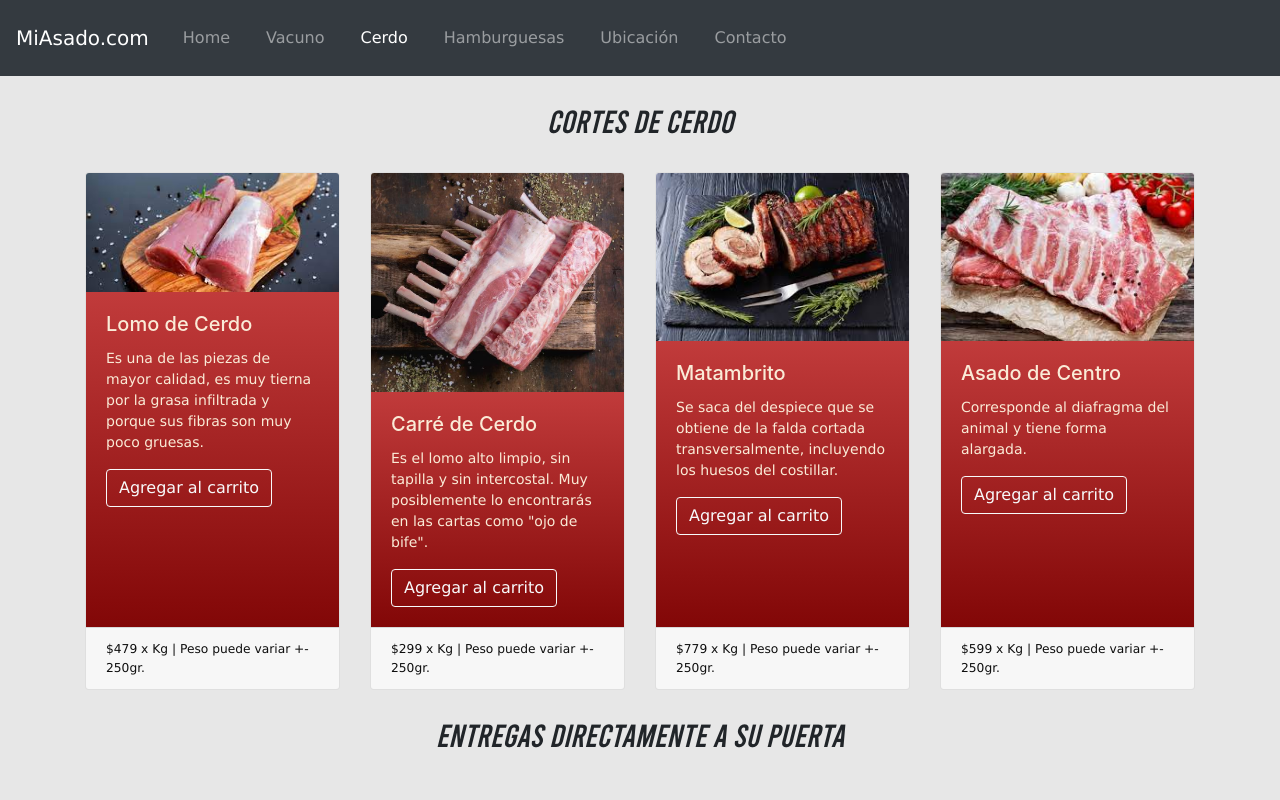
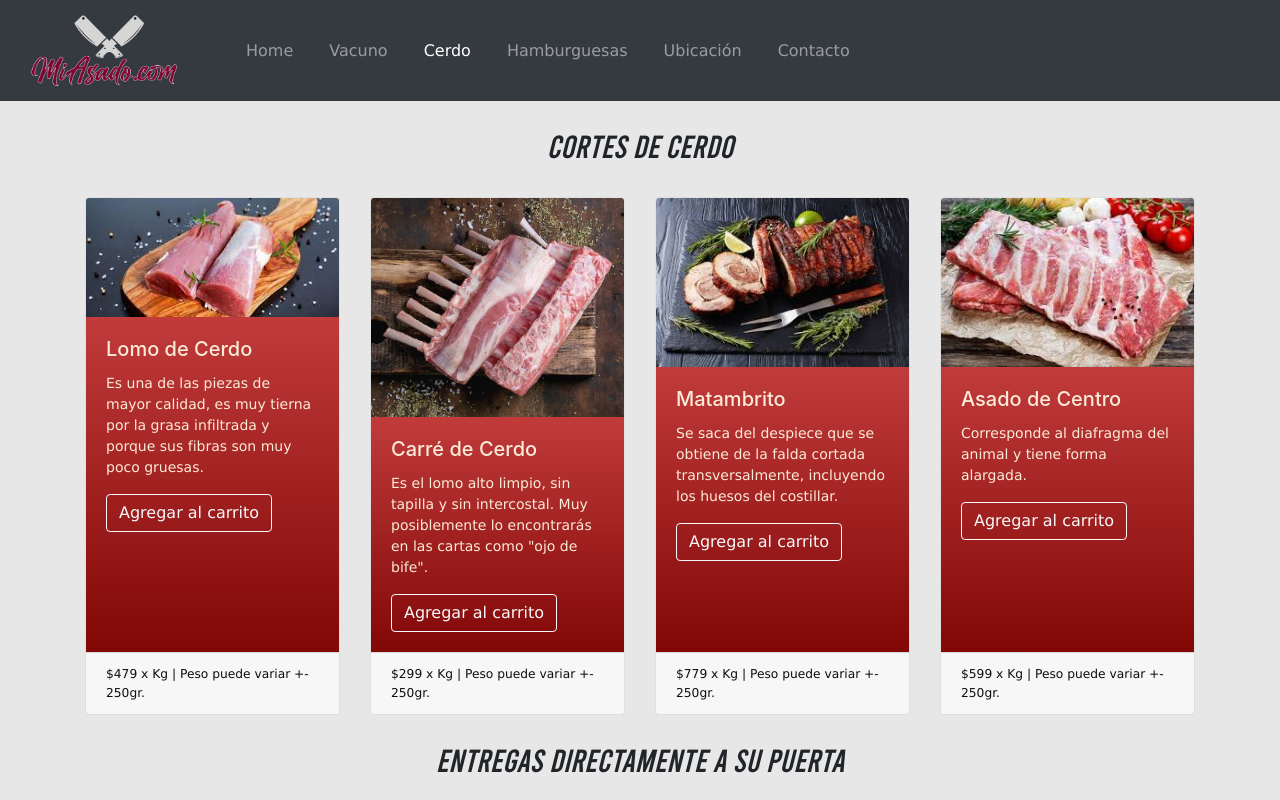
Before and after one commit to fernandofc21/miAsado.com, a website: page pages/cerdo.html in a window 1280 px wide. Shown: the top 800 px of the page. Drawn offline with nearby package versions, Linux system fonts and the light colour scheme.

Commit message:
Incluyendo logo al navbar

```diff
--- a/pages/cerdo.html
+++ b/pages/cerdo.html
@@ -14,7 +14,7 @@
 
 
     <nav class="navbar navbar-expand-lg navbar-dark bg-dark">
-        <a class="navbar-brand" href="../index.html">MiAsado.com</a>
+        <a class="navbar-brand" href="../index.html"><img src="../assets/img/LogoMiasado3.png" width="35%" height="35%" alt="imglogo"></a>
         <button class="navbar-toggler" type="button" data-toggle="collapse" data-target="#navbarSupportedContent" aria-controls="navbarSupportedContent" aria-expanded="false" aria-label="Toggle navigation">
         <span class="navbar-toggler-icon"></span>
         </button>
--- a/scss/_navbar.scss
+++ b/scss/_navbar.scss
@@ -20,3 +20,8 @@ li{
     list-style-type: none;
     padding: 10px;
   }
+
+
+  .navbar-brand{
+    margin-right: -18rem;
+  }
```
Also changed, not shown: index.html (+2 -2 lines), pages/contacto.html (+1 -1 lines), pages/hamburguesas.html (+1 -1 lines), pages/ubicacion.html (+1 -1 lines), pages/vacuno.html (+1 -1 lines), assets/img/LogoMiasado3.png (added), css/styless.css.
